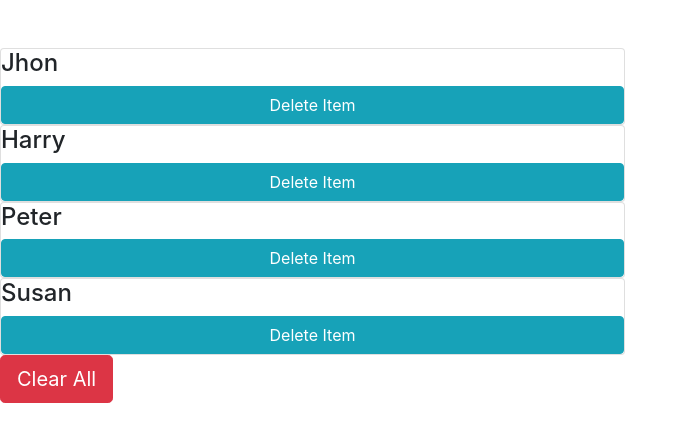
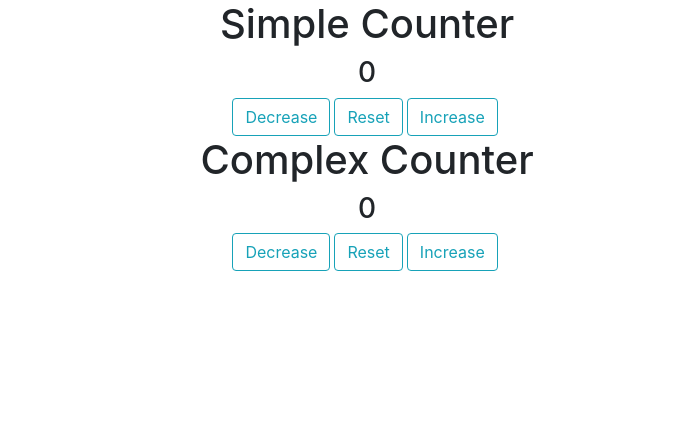
Before and after one commit to bharatpaliwal-169/react-hooks, a React (Create React App) app: page / in a window 1280 px wide. Shown: the top 442 px of the page, without its empty margins (0-688 px from the left). Built offline with nearby package versions, Linux system fonts and the light colour scheme.

Commit message:
useState Complete

```diff
--- /dev/null
+++ b/src/App.css
@@ -0,0 +1,4 @@
+*{
+  box-sizing: border-box;;
+  margin: 0;padding: 0;
+}
--- a/src/App.js
+++ b/src/App.js
@@ -1,13 +1,12 @@
 import React from 'react';
-import ArrayState from './components/ArrayState';
+// import ObjectState from './components/ObjectState';
+import Counter from './components/Counter';
 
 function App() {
   return (
     <div className="Container-fluid">
-      <div className='row mt-5'>
-        <div className='col-12 col-md-6'>
-          <ArrayState/>
-        </div>
+      <div className='row text-center'>
+          <Counter/>
       </div>
     </div>
   );
--- /dev/null
+++ b/src/components/Counter.js
@@ -0,0 +1,52 @@
+import React, { useState } from "react";
+
+const Counter = () => {
+  const [value , setValue] = useState(0);
+
+  const reset = () =>{
+    setValue(0);
+  };
+  const decreaseCount = () =>{
+    setValue(value - 1)
+  };
+  const reset_complex = () => {
+    setTimeout(()=>{
+      setValue((prevState)=>{
+        return prevState = 0;
+      });
+    },1000);
+  };
+  const decreaseCount_complex = () => {
+    setTimeout(()=>{
+      setValue((prevState)=>{
+        return prevState - 1;
+      });
+    },1000);
+  };
+  const increase_complex_count = () => {
+    setTimeout(()=>{
+      setValue((prevState)=>{
+        return prevState + 1;
+      });
+    },1000);
+  };
+  return(
+    <React.Fragment>
+      <section className='col-12 col-md-7'>
+        <h1> Simple Counter </h1>
+        <h3>{value} </h3>
+        <button className='btn btn-md btn-outline-info mr-1' onClick = {decreaseCount}> Decrease </button>
+        <button className='btn btn-md btn-outline-info mr-1' onClick = {reset}> Reset </button>
+        <button className='btn btn-md btn-outline-info mr-1' onClick = {()=> setValue(value +1)}> Increase </button>
+      </section>
+      <section className='col-12 col-md-7'>
+        <h1> Complex Counter </h1>
+        <h3>{value} </h3>
+        <button className='btn btn-md btn-outline-info mr-1' onClick = {decreaseCount_complex}> Decrease </button>
+        <button className='btn btn-md btn-outline-info mr-1' onClick = {reset_complex}> Reset </button>
+        <button className='btn btn-md btn-outline-info mr-1' onClick = {increase_complex_count}> Increase </button>
+      </section>
+    </React.Fragment>
+  );
+};
+export default Counter;
--- /dev/null
+++ b/src/components/ObjectState.js
@@ -0,0 +1,27 @@
+import React, { useState } from "react";
+
+const ObjectState = () =>{
+  const [person , setPerson] = useState({
+    name : 'peter',
+    age : 25 ,
+    msg : 'Random message here'
+  })
+
+  const changeMsg = () =>{
+    setPerson({...person,msg: 'Hello World from Object. [USING spread operator is fun n OP] '})
+  }
+  return(
+    <React.Fragment>
+      <div className='col-12 col-md-5 offset-md-2'>
+        <h3> {person.name} </h3>
+        <h3> {person.age} </h3>
+        <h6> {person.msg} </h6>
+
+        <button className='btn btn-lg btn-primary' onClick ={changeMsg} > Change message </button>
+      </div>
+    </React.Fragment>
+  );
+};
+
+
+export default ObjectState;
--- a/src/index.css
+++ b/src/index.css
@@ -1,5 +1,7 @@
 body {
   margin: 0;
+  padding: 0;
+  box-sizing: border-box;
   font-family: -apple-system, BlinkMacSystemFont, 'Segoe UI', 'Roboto', 'Oxygen',
     'Ubuntu', 'Cantarell', 'Fira Sans', 'Droid Sans', 'Helvetica Neue',
     sans-serif;
```
Also changed, not shown: 1 other file (tests, documents, lock files or other folders).
